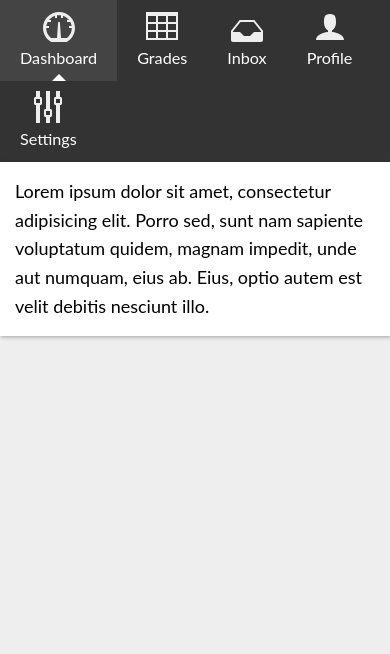
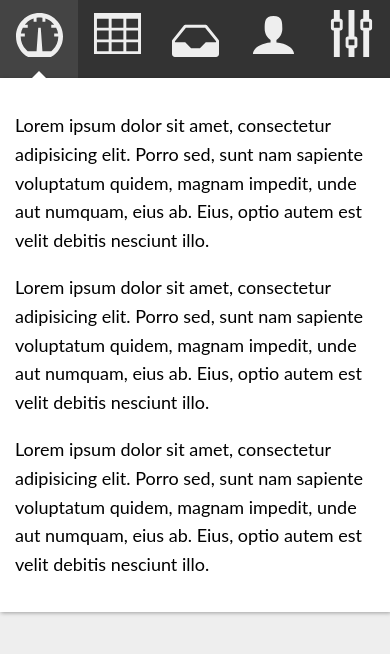
Before and after one commit to maxverbeek/ui-test, a PHP site: page / in a window 390 px wide. Shown: the top 654 px of the page. Run offline with PHP 8.4, Linux system fonts and the light colour scheme.

Commit message:
3x zoveel orem ipsum en 1/0 keer zoveel media queries

```diff
--- a/grades2/css/style.css
+++ b/grades2/css/style.css
@@ -57,7 +57,8 @@ html, body
 	border-right: 7px solid transparent;
 }
 
-.icon:hover
+.icon:hover,
+.icon.arrow
 {
 	background-color: #444;
 }
@@ -81,3 +82,21 @@ html, body
 	position: relative;
 	box-shadow: 1px 1px 4px rgba(0, 0, 0, .33);
 }
+
+@media screen and (max-width: 475px)
+{
+	.icons
+	{
+		width: 100%;
+	}
+
+	.icon
+	{
+		font-size: 0;
+		padding: 0;
+		box-sizing: border-box;
+		background-size: 60%;
+		width: 20vw;
+		height: 20vw;
+	}
+}
--- a/grades2/index.php
+++ b/grades2/index.php
@@ -20,7 +20,9 @@
 	</header>
 
 	<div class="content center">
-		Lorem ipsum dolor sit amet, consectetur adipisicing elit. Porro sed, sunt nam sapiente voluptatum quidem, magnam impedit, unde aut numquam, eius ab. Eius, optio autem est velit debitis nesciunt illo.
+		<p>Lorem ipsum dolor sit amet, consectetur adipisicing elit. Porro sed, sunt nam sapiente voluptatum quidem, magnam impedit, unde aut numquam, eius ab. Eius, optio autem est velit debitis nesciunt illo.</p>
+		<p>Lorem ipsum dolor sit amet, consectetur adipisicing elit. Porro sed, sunt nam sapiente voluptatum quidem, magnam impedit, unde aut numquam, eius ab. Eius, optio autem est velit debitis nesciunt illo.</p>
+		<p>Lorem ipsum dolor sit amet, consectetur adipisicing elit. Porro sed, sunt nam sapiente voluptatum quidem, magnam impedit, unde aut numquam, eius ab. Eius, optio autem est velit debitis nesciunt illo.</p>
 	</div>
 </body>
 </html>
```
